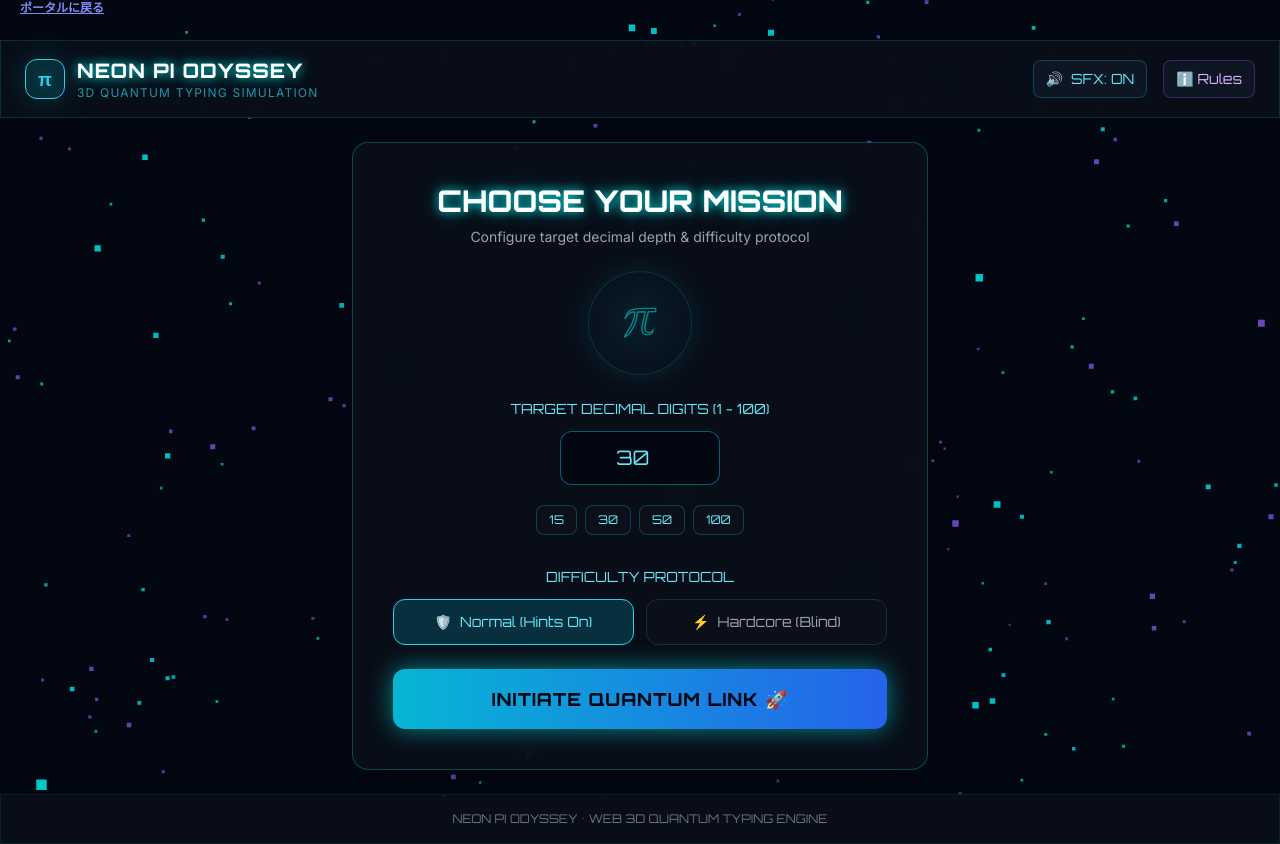
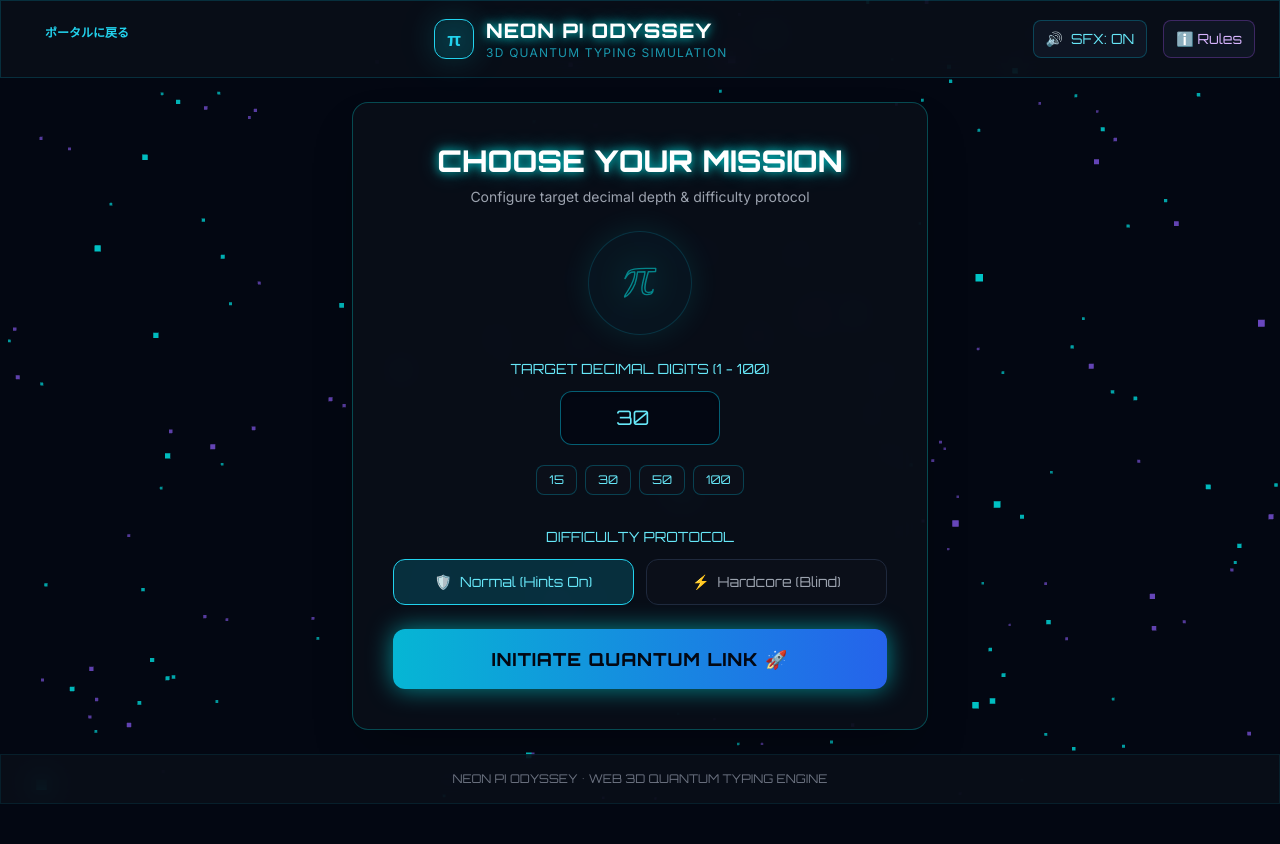
Before and after one commit to ykun-penteam0208/calc-tool, a plain HTML site: page shape/circ/pi/neon_pi_odyssey.html in a window 1280 px wide. After the commit the page ends 804 px from the top, so only its background shows below. Drawn offline with nearby package versions, Linux system fonts and the light colour scheme.

Commit message:
Refactor back button to header from main content
Removed the back button from the main content area and moved it to the header.

```diff
--- a/shape/circ/pi/neon_pi_odyssey.html
+++ b/shape/circ/pi/neon_pi_odyssey.html
@@ -82,17 +82,17 @@
     </style>
 </head>
 <body class="min-h-screen flex flex-col justify-between relative">
-    <!-- ポータルに戻るバックボタン -->
-<div class="mb-6">
-  <a href="../../../index.html" class="text-xs text-indigo-400 hover:underline flex items-center gap-1 font-semibold">
-    <i data-lucide="arrow-left" class="w-4 h-4"></i> ポータルに戻る
-  </a>
-</div>
+
     <!-- Three.js Canvas Container -->
     <div id="canvas-container"></div>
 
     <!-- Header / Navbar -->
     <header class="relative z-10 w-full px-6 py-4 flex justify-between items-center glass-panel border-b border-cyan-500/20">
+        <div class="mb-3">
+      <a href="../../../index.html" class="text-xs text-cyan-400 hover:underline flex items-center gap-1 font-semibold">
+        <i data-lucide="arrow-left" class="w-4 h-4"></i> ポータルに戻る
+      </a>
+    </div>
         <div class="flex items-center space-x-3">
             <div class="w-10 h-10 rounded-xl bg-cyan-500/10 border border-cyan-400 flex items-center justify-center glow-cyan">
                 <span class="font-orbitron font-bold text-cyan-400 text-lg">π</span>
```
